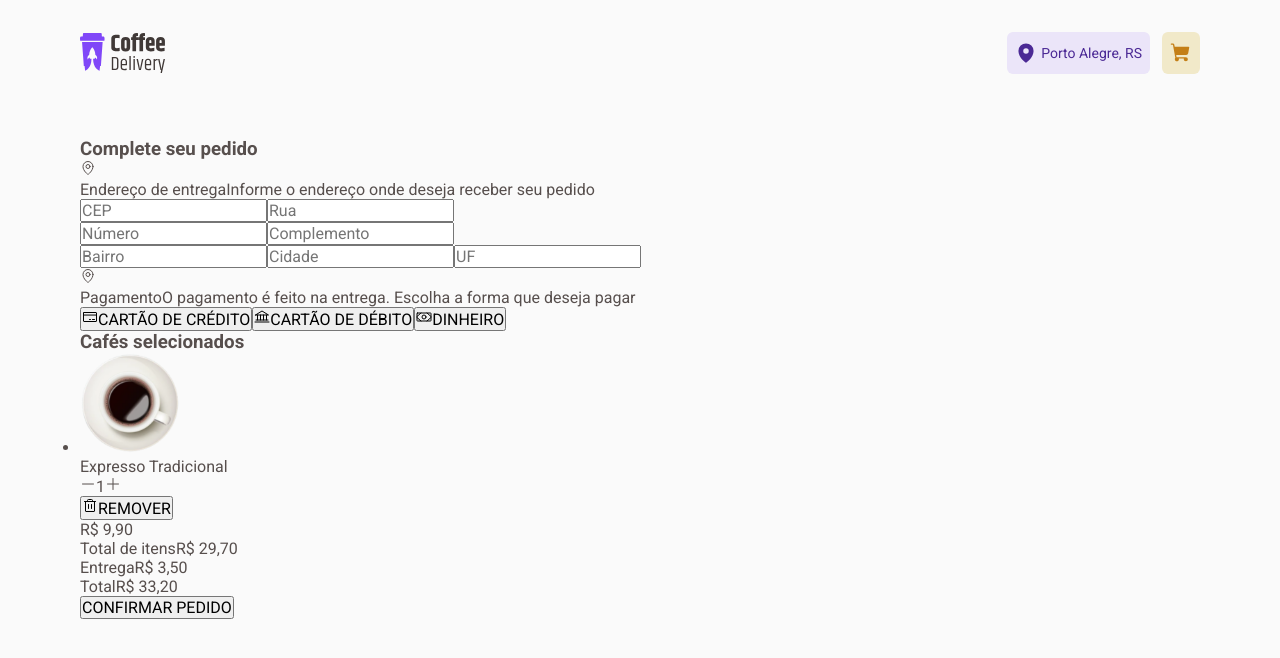
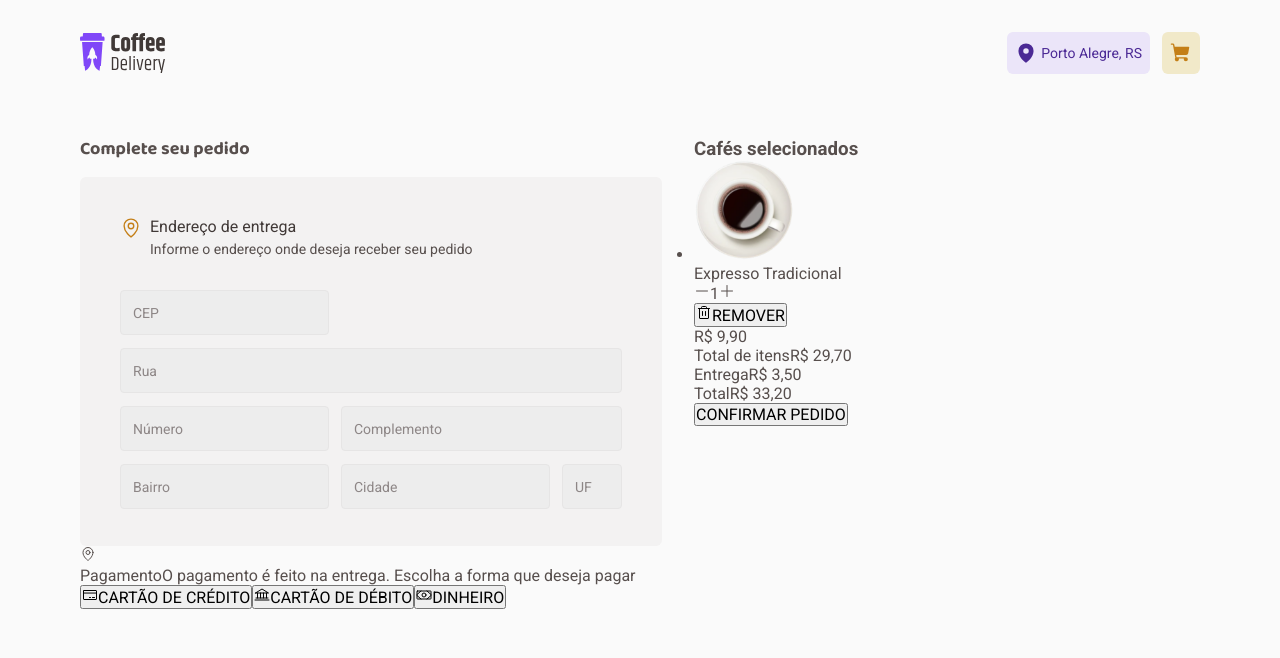
Before and after one commit to rafael-santana-almeida/ignite_coffee-delivery, a React (Vite) app: page /checkout in a window 1280 px wide. Shown: the top 658 px of the page. Built offline with nearby package versions, Linux system fonts and the light colour scheme.

Commit message:
Styling Complete your order section

```diff
--- a/src/pages/Checkout/index.tsx
+++ b/src/pages/Checkout/index.tsx
@@ -1,26 +1,37 @@
 import { Bank, CreditCard, MapPin, Minus, Money, Plus, Trash } from "phosphor-react";
 import coffeeImage from "../../assets/coffees/american.svg";
 
-import { CheckoutContainer } from "./styles";
+import {
+  CheckoutContainer,
+  CompleteYourOrderContainer,
+  AddressContainer,
+  AddressFormContainer
+} from "./styles";
 
 export function Checkout() {
   return (
     <CheckoutContainer>
-      <div>
+      <CompleteYourOrderContainer>
         <h3>Complete seu pedido</h3>
 
-        <div>
+        <AddressContainer>
           <div>
-            <MapPin />
+            <MapPin size={22} />
+
             <div>
               <span>Endereço de entrega</span>
               <span>Informe o endereço onde deseja receber seu pedido</span>
             </div>
           </div>
 
-          <form>
-            <input placeholder="CEP" />
-            <input placeholder="Rua" />
+          <AddressFormContainer>
+            <div>
+              <input placeholder="CEP" />
+            </div>
+
+            <div>
+              <input placeholder="Rua" />
+            </div>
 
             <div>
               <input placeholder="Número" />
@@ -32,8 +43,8 @@ export function Checkout() {
               <input placeholder="Cidade" />
               <input placeholder="UF" />
             </div>
-          </form>
-        </div>
+          </AddressFormContainer>
+        </AddressContainer>
 
         <div>
           <div>
@@ -61,7 +72,7 @@ export function Checkout() {
             </button>
           </div>
         </div>
-      </div>
+      </CompleteYourOrderContainer>
 
       <div>
         <h3>Cafés selecionados</h3>
--- a/src/pages/Checkout/styles.ts
+++ b/src/pages/Checkout/styles.ts
@@ -5,4 +5,100 @@ export const CheckoutContainer = styled.div`
   margin: 0 auto;
   margin-top: 2rem;
   margin-bottom: 9.8125rem;
+
+  display: grid;
+  grid-template-columns: 1fr 1fr;
+  gap: 2rem;
 `;
+
+export const CompleteYourOrderContainer = styled.section`
+  h3 {
+    font-size: 1.125rem;
+    font-weight: bold;
+    font-family: 'Baloo 2', sans-serif;
+    line-height: 1.3;
+  }
+`;
+
+export const AddressContainer = styled.div`
+  margin-top: 1rem;
+  background: ${props => props.theme["base-card"]};
+  padding: 2.5rem;
+  border-radius: 6px;
+
+  > div {
+    display: flex;
+    align-items: flex-start;
+    gap: 0.5rem;
+
+    svg {
+      color: ${props => props.theme["yellow-dark"]};
+    }
+
+    div {
+      display: flex;
+      flex-direction: column;
+      gap: 0.125rem;
+
+      span {
+        line-height: 1.3;
+        font-size: 0.875rem;
+        color: ${props => props.theme["base-text"]};
+      }
+
+      span:first-of-type {
+        font-size: 1rem;
+        color: ${props => props.theme["base-subtitle"]};
+      }
+    }
+  }
+`;
+
+export const AddressFormContainer = styled.form`
+  margin-top: 2rem;
+
+  display: flex;
+  flex-direction: column;
+  gap: 1rem;
+
+  div {
+    display: flex;
+    align-items: center;
+    gap: 0.75rem;
+    height: 2.625rem;
+
+    :nth-child(1) {
+      display: grid;
+      grid-template-columns: 1fr 1fr 1fr;
+    }
+
+    :nth-child(2) {
+      display: grid;
+      grid-template-columns: 1fr;
+    }
+
+    :nth-child(3) {
+      display: grid;
+      grid-template-columns: 1fr 2fr;
+    }
+
+    :nth-child(4) {
+      display: grid;
+      grid-template-columns: 1fr 5fr 3.75rem;
+    }
+
+    input {
+      height: 100%;
+      background: ${props => props.theme["base-input"]};
+      border: 1px solid ${props => props.theme["base-button"]};
+      border-radius: 4px;
+      padding: 0.75rem;
+
+      ::placeholder {
+        color: ${props => props.theme["base-label"]};
+        line-height: 1.3;
+        font-size: 0.875rem;
+      }
+    }
+  }
+`;
```
